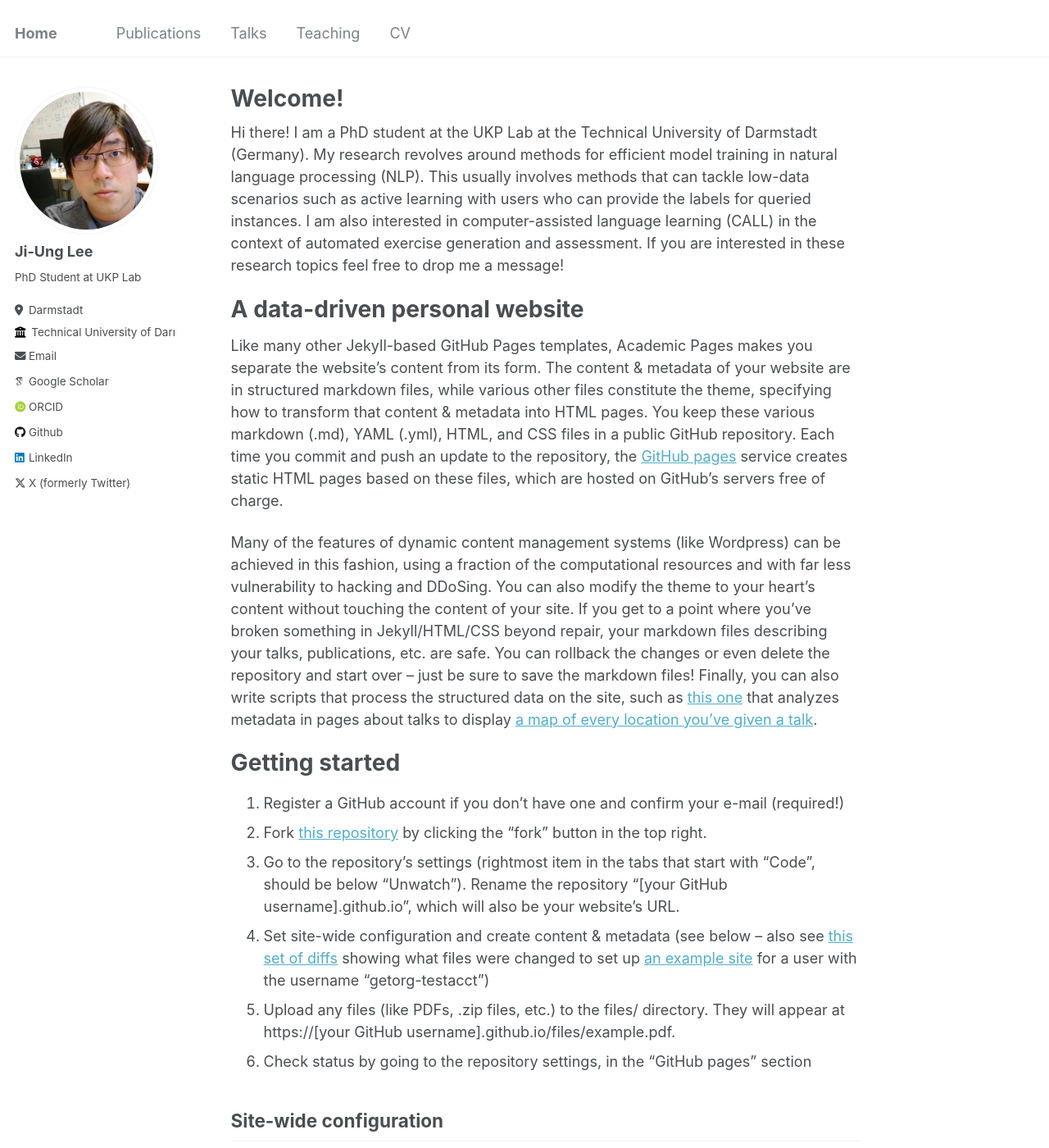
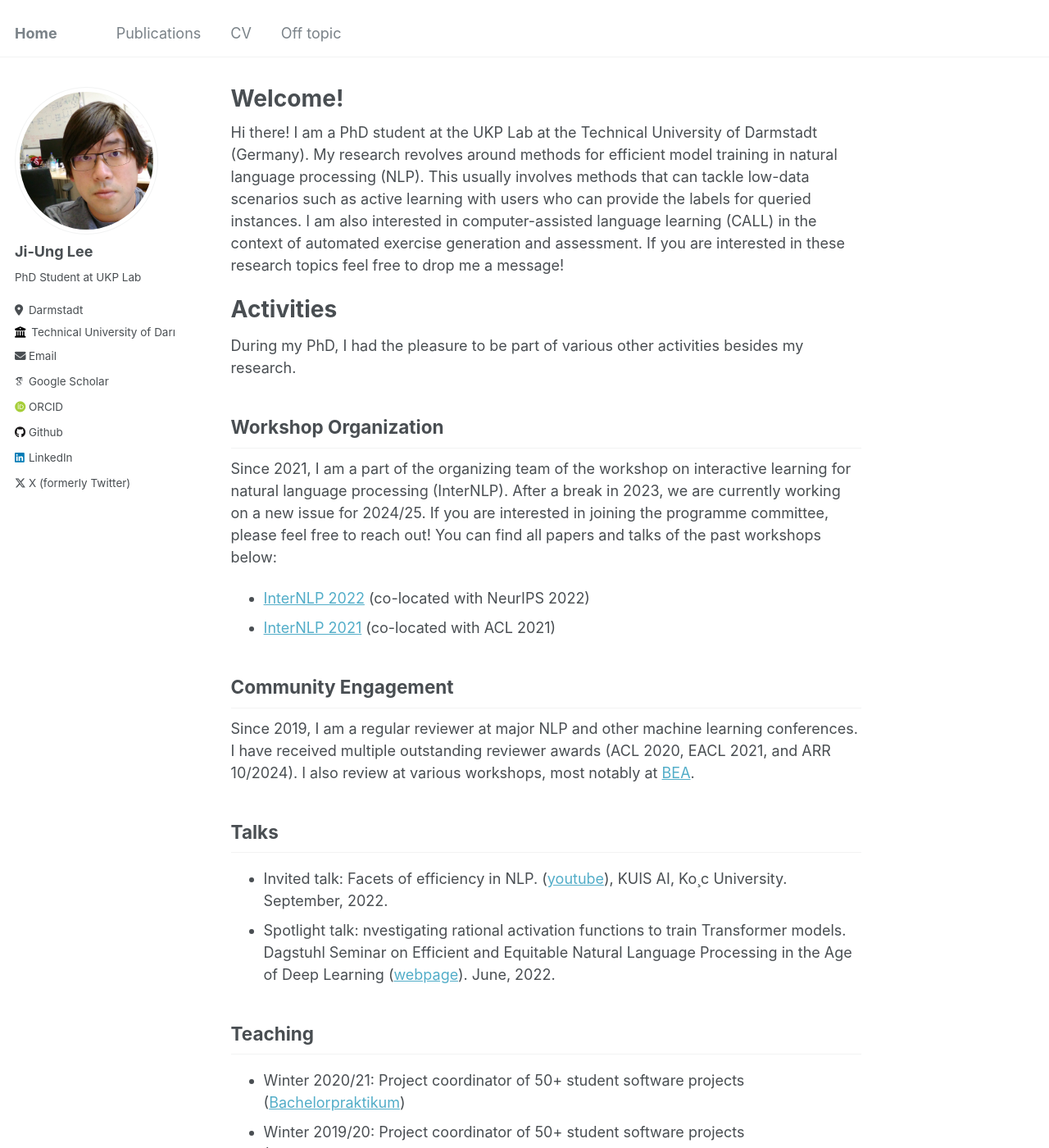
Before and after one commit to ji-ung-lee/ji-ung-lee.github.io, a Jekyll site: the page built from _pages/about.md, in a window 1280 px wide and 1400 px high. Shown: the whole window at 82% size. Built offline with Jekyll 4.4.1, drawn with Linux system fonts in a browser that asks for light colours; some web fonts are replaced; some of the changed text lies outside the part shown.

Commit message:
fix frontpage

```diff
--- a/_pages/about.md
+++ b/_pages/about.md
@@ -9,31 +9,29 @@ redirect_from:
 
 Hi there! I am a PhD student at the UKP Lab at the Technical University of Darmstadt (Germany). My research revolves around methods for efficient model training in natural language processing (NLP). This usually involves methods that can tackle low-data scenarios such as active learning with users who can provide the labels for queried instances. I am also interested in computer-assisted language learning (CALL) in the context of automated exercise generation and assessment. If you are interested in these research topics feel free to drop me a message!
 
+Activities
+======
+During my PhD, I had the pleasure to be part of various other activities besides my research.
 
-A data-driven personal website
-======
-Like many other Jekyll-based GitHub Pages templates, Academic Pages makes you separate the website's content from its form. The content & metadata of your website are in structured markdown files, while various other files constitute the theme, specifying how to transform that content & metadata into HTML pages. You keep these various markdown (.md), YAML (.yml), HTML, and CSS files in a public GitHub repository. Each time you commit and push an update to the repository, the [GitHub pages](https://pages.github.com/) service creates static HTML pages based on these files, which are hosted on GitHub's servers free of charge.
+Workshop Organization
+------
+Since 2021, I am a part of the organizing team of the workshop on interactive learning for natural language processing (InterNLP). After a break in 2023, we are currently working on a new issue for 2024/25. If you are interested in joining the programme committee, please feel free to reach out! You can find all papers and talks of the past workshops below:
 
-Many of the features of dynamic content management systems (like Wordpress) can be achieved in this fashion, using a fraction of the computational resources and with far less vulnerability to hacking and DDoSing. You can also modify the theme to your heart's content without touching the content of your site. If you get to a point where you've broken something in Jekyll/HTML/CSS beyond repair, your markdown files describing your talks, publications, etc. are safe. You can rollback the changes or even delete the repository and start over -- just be sure to save the markdown files! Finally, you can also write scripts that process the structured data on the site, such as [this one](https://github.com/academicpages/academicpages.github.io/blob/master/talkmap.ipynb) that analyzes metadata in pages about talks to display [a map of every location you've given a talk](https://academicpages.github.io/talkmap.html).
+* [InterNLP 2022](https://internlp.github.io/2022/index.html) (co-located with NeurIPS 2022)
+* [InterNLP 2021](https://sites.google.com/view/internlp2021/home) (co-located with ACL 2021)
 
-Getting started
-======
-1. Register a GitHub account if you don't have one and confirm your e-mail (required!)
-1. Fork [this repository](https://github.com/academicpages/academicpages.github.io) by clicking the "fork" button in the top right.
-1. Go to the repository's settings (rightmost item in the tabs that start with "Code", should be below "Unwatch"). Rename the repository "[your GitHub username].github.io", which will also be your website's URL.
-1. Set site-wide configuration and create content & metadata (see below -- also see [this set of diffs](http://archive.is/3TPas) showing what files were changed to set up [an example site](https://getorg-testacct.github.io) for a user with the username "getorg-testacct")
-1. Upload any files (like PDFs, .zip files, etc.) to the files/ directory. They will appear at https://[your GitHub username].github.io/files/example.pdf.
-1. Check status by going to the repository settings, in the "GitHub pages" section
+Community Engagement
+------
+Since 2019, I am a regular reviewer at major NLP and other machine learning conferences. I have received multiple outstanding reviewer awards (ACL 2020, EACL 2021, and ARR 10/2024). I also review at various workshops, most notably at [BEA](https://sig-edu.org/bea/).
 
-Site-wide configuration
+Talks
 ------
-The main configuration file for the site is in the base directory in [_config.yml](https://github.com/academicpages/academicpages.github.io/blob/master/_config.yml), which defines the content in the sidebars and other site-wide features. You will need to replace the default variables with ones about yourself and your site's github repository. The configuration file for the top menu is in [_data/navigation.yml](https://github.com/academicpages/academicpages.github.io/blob/master/_data/navigation.yml). For example, if you don't have a portfolio or blog posts, you can remove those items from that navigation.yml file to remove them from the header.
+* Invited talk: Facets of efficiency in NLP. ([youtube](https://www.youtube.com/watch?v=Q6vs2nc2-HA)), KUIS AI, Ko¸c University. September, 2022.
+* Spotlight talk: nvestigating rational activation functions to train Transformer models. Dagstuhl Seminar on Efficient and Equitable Natural Language Processing in the Age of Deep Learning ([webpage](https://www.dagstuhl.de/en/seminars/seminar-calendar/seminar-details/22232)). June, 2022.
 
-Create content & metadata
+Teaching
 ------
-For site content, there is one markdown file for each type of content, which are stored in directories like _publications, _talks, _posts, _teaching, or _pages. For example, each talk is a markdown file in the [_talks directory](https://github.com/academicpages/academicpages.github.io/tree/master/_talks). At the top of each markdown file is structured data in YAML about the talk, which the theme will parse to do lots of cool stuff. The same structured data about a talk is used to generate the list of talks on the [Talks page](https://academicpages.github.io/talks), each [individual page](https://academicpages.github.io/talks/2012-03-01-talk-1) for specific talks, the talks section for the [CV page](https://academicpages.github.io/cv), and the [map of places you've given a talk](https://academicpages.github.io/talkmap.html) (if you run this [python file](https://github.com/academicpages/academicpages.github.io/blob/master/talkmap.py) or [Jupyter notebook](https://github.com/academicpages/academicpages.github.io/blob/master/talkmap.ipynb), which creates the HTML for the map based on the contents of the _talks directory).
-
-**Markdown generator**
-
-I have also created [a set of Jupyter notebooks](https://github.com/academicpages/academicpages.github.io/tree/master/markdown_generator
-) that converts a CSV containing structured data about talks or presentations into individual markdown files that will be properly formatted for the Academic Pages template. The sample CSVs in that directory are the ones I used to create my own personal website at stuartgeiger.com. My usual workflow is that I keep a spreadsheet of my publications and talks, then run the code in these notebooks to generate the markdown files, then commit and push them to the GitHub repository.
+* Winter 2020/21: Project coordinator of 50+ student software projects ([Bachelorpraktikum](https://www.informatik.tu-darmstadt.de/studium_fb20/im_studium/studiengaenge_liste/bachelor_praktikum.de.jsp))
+* Winter 2019/20: Project coordinator of 50+ student software projects ([Bachelorpraktikum](https://www.informatik.tu-darmstadt.de/studium_fb20/im_studium/studiengaenge_liste/bachelor_praktikum.de.jsp))
+* Summer 2018: Text analytics [course](https://www.tucan.tu-darmstadt.de/scripts/mgrqispi.dll?APPNAME=CampusNet&PRGNAME=COURSEDETAILS&ARGUMENTS=-N000000000000002,-N000608,-N0,-N365583171866414,-N365583171891415,-N0,-N0,-N0) on active learning for undergraduate and graduate students
+* Student thesis supervision: I also had the pleasure to supervise 9 motivated students on their B.Sc. and M.Sc. thesis.
--- a/_pages/year-archive.html
+++ b/_pages/year-archive.html
@@ -1,7 +1,7 @@
 ---
 layout: archive
 permalink: /year-archive/
-title: "Blog posts"
+title: "Other Activities"
 author_profile: true
 redirect_from:
   - /wordpress/blog-posts/
```
Also changed, not shown: _data/navigation.yml (+3 -6 lines), _posts/other-activities.md (added, +18 -0 lines).
